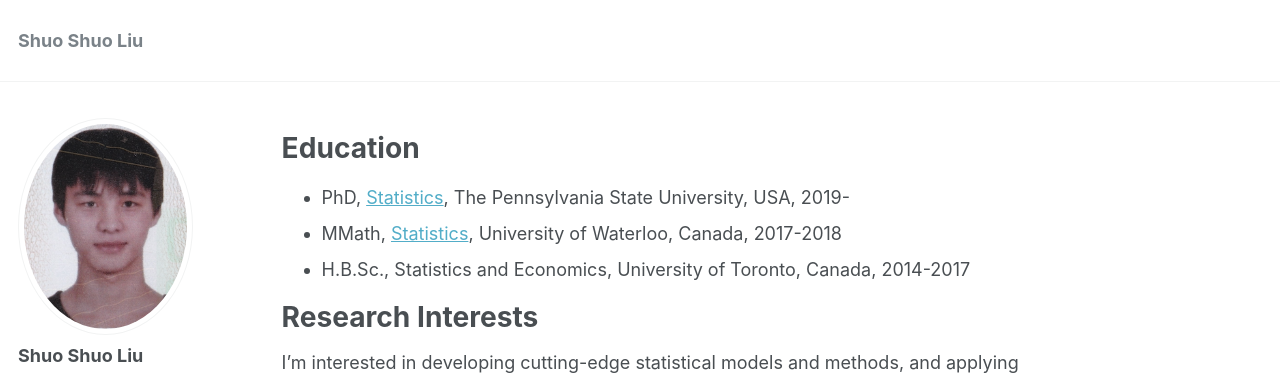
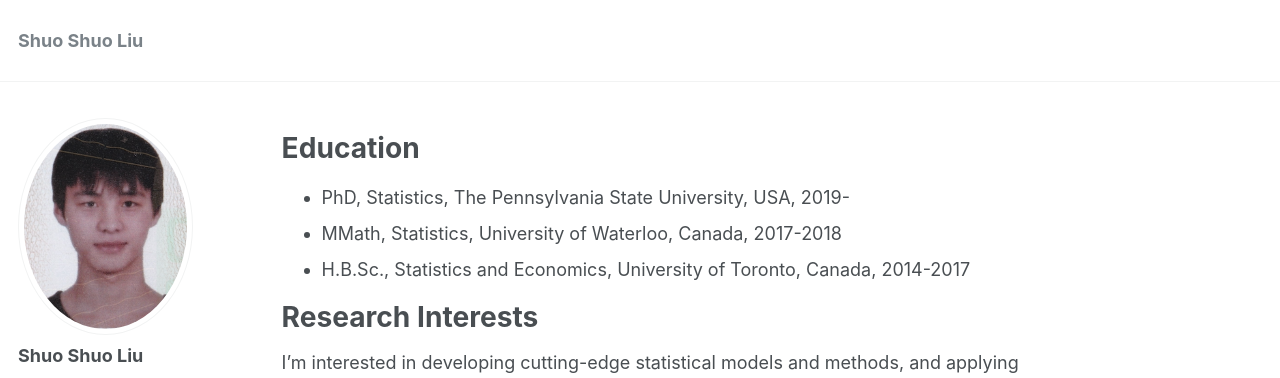
Before and after one commit to shuoshuoliu/shuoshuoliu.github.io, a Jekyll site: the page built from _pages/about.md, in a window 1280 px wide. Shown: the top 378 px of the page. Built offline with Jekyll 4.4.1, drawn with Linux system fonts in a browser that asks for light colours; some web fonts are replaced; part of the change alters nothing that is shown.

```diff
--- a/_pages/about.md
+++ b/_pages/about.md
@@ -10,8 +10,8 @@ redirect_from:
 
 
 # Education
-* PhD, [Statistics](https://stat.psu.edu), The Pennsylvania State University, USA, 2019-
-* MMath, [Statistics](https://uwaterloo.ca/statistics-and-actuarial-science/), University of Waterloo, Canada, 2017-2018
+* PhD, Statistics, The Pennsylvania State University, USA, 2019-
+* MMath, Statistics, University of Waterloo, Canada, 2017-2018
 * H.B.Sc., Statistics and Economics, University of Toronto, Canada, 2014-2017
 
 # Research Interests
```
